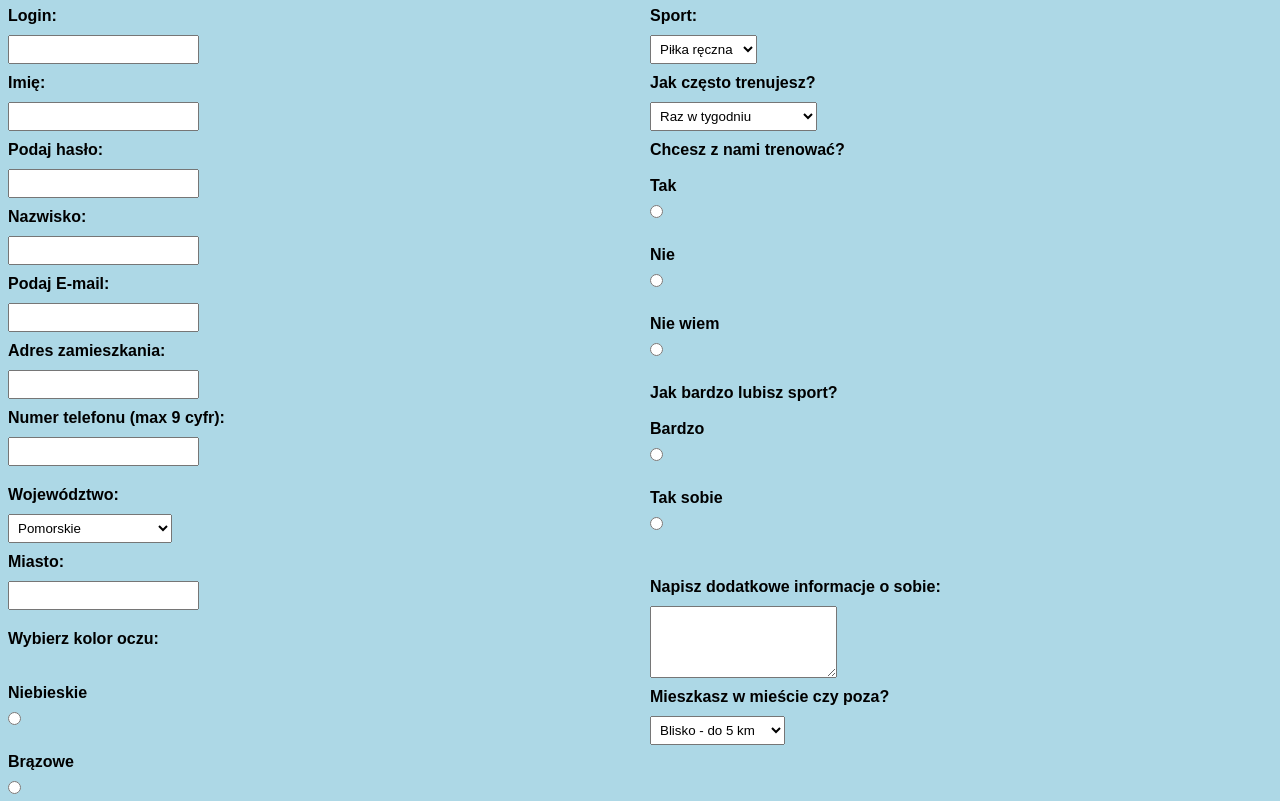
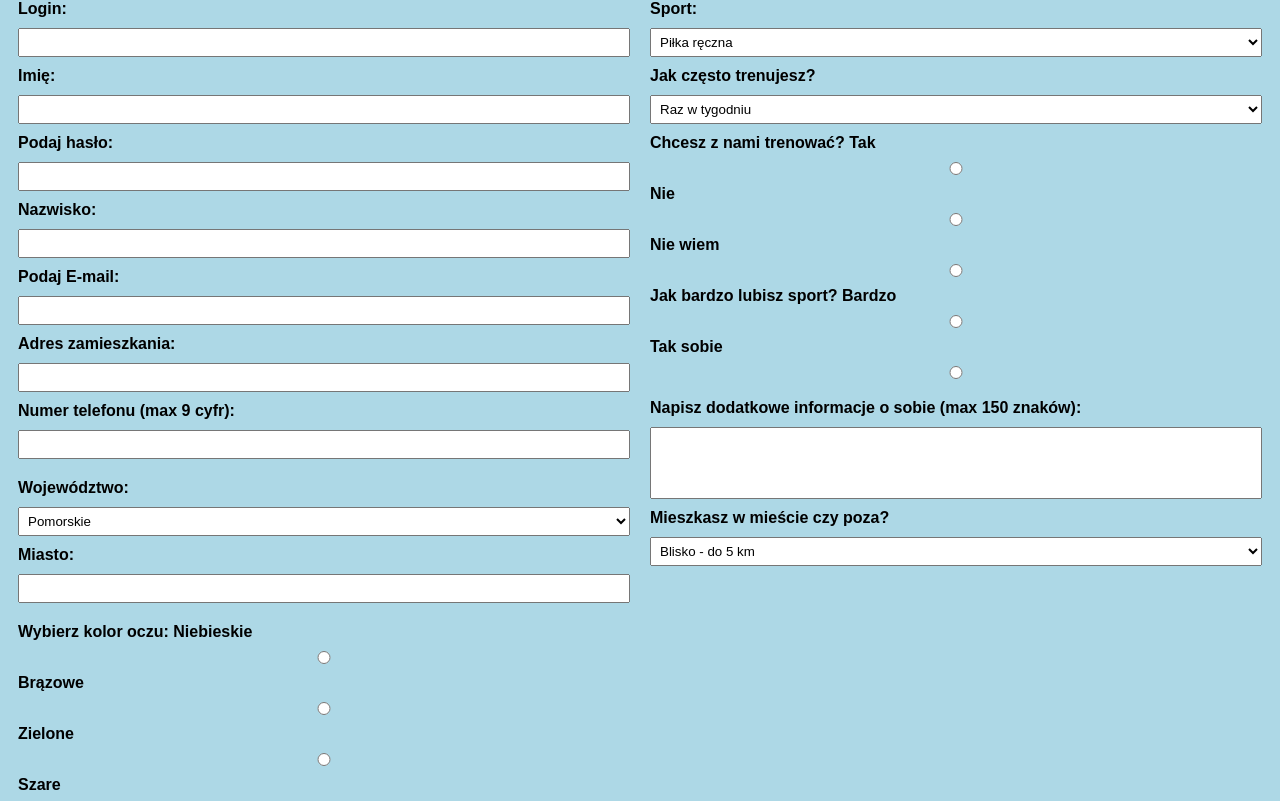
Before and after one commit to jakubtartas/spr1, a plain HTML site: page tartas_formularz.html in a window 1280 px wide. Shown: the part 73-874 px from the top of the page. Drawn offline with Linux system fonts and the light colour scheme.

Commit message:
Update tartas_formularz.html

```diff
--- a/tartas_formularz.html
+++ b/tartas_formularz.html
@@ -1,110 +1,120 @@
 <!DOCTYPE html>
+<!-- Wykonał: Jakub Tartas -->
 <html lang="pl">
   <head>
     <meta charset="UTF-8">
     <meta name="viewport" content="width=device-width, initial-scale=1.0">
-    <title>Ankieta Wyboru Do Szkolnych Drużyn Sportowych</title>
+    <title>Wykonał: Tartas</title>
+    <!-- Wykonał: Jakub Tartas -->
     <style>
       body {
         font-family: Arial, sans-serif;
         background-color: #add8e6;
       }
+
       .form-section {
         margin-bottom: 20px;
       }
+
       label {
         font-weight: bold;
+        font-size: 1rem;
       }
-        input, select, textarea, button {
+
+      input,
+      select,
+      textarea,
+      button {
         display: block;
         margin: 10px 0;
         padding: 5px;
+        width: 100%;
+        box-sizing: border-box;
       }
+
       .form-container {
         display: flex;
+        flex-wrap: wrap;
       }
-        .left-section {
-            flex: 1;
-        }
+
+      .left-section,
       .right-section {
         flex: 1;
-            margin-left: 20px;
+        min-width: 300px;
+        margin: 10px;
       }
+
       .form-buttons {
         margin-top: 20px;
         display: flex;
         justify-content: center;
         gap: 20px;
       }
+
       .form-buttons button {
         flex: 1;
         max-width: 300px;
         padding: 15px;
         font-size: 18px;
       }
+
+      textarea {
+        resize: none;
+      }
     </style>
   </head>
   <body>
-        <h1>Ankieta Wyboru Do Szkolnych Drużyn Sportowych</h1>
+    <!-- Wykonał: Jakub Tartas -->
+    <center>
+      <font size="6"><i><b>Ankieta Wyboru Do Szkolnych Drużyn Sportowych</b></i></font><br><br>
+    </center>
     <form action="#" method="POST" onsubmit="location.reload(); return false;">
-
       <div class="form-container">
+        <!-- Wykonał: Jakub Tartas -->
         <div class="left-section">
           <div class="form-section">
             <label for="login">Login:</label>
             <input type="text" id="login" name="login" maxlength="30">
-
             <label for="name">Imię:</label>
             <input type="text" id="name" name="name">
-
             <label for="password">Podaj hasło:</label>
             <input type="password" id="password" name="password" maxlength="30">
-
             <label for="surname">Nazwisko:</label>
             <input type="text" id="surname" name="surname">
-
             <label for="email">Podaj E-mail:</label>
+            <!-- Wykonał: Jakub Tartas -->
             <input type="email" id="email" name="email">
-
             <label for="address">Adres zamieszkania:</label>
             <input type="text" id="address" name="address">
-
             <label for="phone">Numer telefonu (max 9 cyfr):</label>
             <input type="text" id="phone" name="phone" maxlength="9">
           </div>
-
           <div class="form-section">
             <label for="wojewodztwo">Województwo:</label>
             <select id="wojewodztwo" name="wojewodztwo">
               <option value="pomorskie">Pomorskie</option>
               <option value="zachodnio-pomorskie">Zachodnio-pomorskie</option>
+           <!-- Wykonał: Jakub Tartas -->
               <option value="warmińsko-mazurkskie">Warmińsko-mazurskie</option>
               <option value="podlaskie">Podlaskie</option>
             </select>
-
             <label for="miasto">Miasto:</label>
             <input type="text" id="miasto" name="miasto">
           </div>
-
-
           <div class="form-section">
-                        <label>Wybierz kolor oczu:</label> <br> <br><br>
-
+            <label>Wybierz kolor oczu:</label>
             <label for="niebieskie">Niebieskie</label>
-                            <input type="radio" id="niebieskie" name="kolor_oczu" value="niebieskie"><br>
-
+            <input type="radio" id="niebieskie" name="kolor_oczu" value="niebieskie">
             <label for="brazowe">Brązowe</label>
-                            <input type="radio" id="brazowe" name="kolor_oczu" value="brazowe"><br>
-
+            <input type="radio" id="brazowe" name="kolor_oczu" value="brazowe">
             <label for="zielone">Zielone</label>
-                            <input type="radio" id="zielone" name="kolor_oczu" value="zielone"><br>
-
+            <input type="radio" id="zielone" name="kolor_oczu" value="zielone">
             <label for="szare">Szare</label>
             <input type="radio" id="szare" name="kolor_oczu" value="szare">
           </div>
         </div>
-
         <div class="right-section">
+          <!-- Wykonał: Jakub Tartas -->
           <div class="form-section">
             <label>Sport:</label>
             <select id="ulubiony_sport" name="ulubiony_sport">
@@ -113,48 +123,42 @@
               <option value="koszykowka">Koszykówka</option>
               <option value="siatkowka">Siatkówka</option>
             </select>
-
             <label>Jak często trenujesz?</label>
             <select id="czestotliwosc" name="czestotliwosc">
               <option value="raz">Raz w tygodniu</option>
               <option value="dwa">Dwa razy w tygodniu</option>
+              <!-- Wykonał: Jakub Tartas -->
               <option value="trzy">Trzy razy w tygodniu</option>
               <option value="cztery">Cztery razy w tygodniu</option>
             </select>
-
-                        <label>Chcesz z nami trenować?</label> <br> <br>
+            <label>Chcesz z nami trenować?</label>
             <label for="tak">Tak</label>
-                            <input type="radio" id="tak" name="trenowanie" value="tak"> <br>
-
+            <input type="radio" id="tak" name="trenowanie" value="tak">
             <label for="nie">Nie</label>
-                            <input type="radio" id="nie" name="trenowanie" value="nie"><br>
-
+            <input type="radio" id="nie" name="trenowanie" value="nie">
             <label for="nie_wiem">Nie wiem</label>
-                            <input type="radio" id="nie_wiem" name="trenowanie" value="nie_wiem"><br>
-
-                    <label>Jak bardzo lubisz sport?</label><br><br>
+            <input type="radio" id="nie_wiem" name="trenowanie" value="nie_wiem">
+            <!-- Wykonał: Jakub Tartas -->
+            <label>Jak bardzo lubisz sport?</label>
             <label for="bardzo">Bardzo</label>
-                        <input type="radio" id="bardzo" name="lubi_sport" value="bardzo"><br>
-
+            <input type="radio" id="bardzo" name="lubi_sport" value="bardzo">
             <label for="srednio">Tak sobie</label>
-                            <input type="radio" id="srednio" name="lubi_sport" value="srednio"><br>
+            <input type="radio" id="srednio" name="lubi_sport" value="srednio">
           </div>
-
           <div class="form-section">
-                        <label for="informacje">Napisz dodatkowe informacje o sobie:</label>
-                        <textarea id="informacje" name="informacje" maxlength="150" rows="4"></textarea>
-
+            <label for="informacje">Napisz dodatkowe informacje o sobie (max 150 znaków):</label>
+            <textarea id="informacje" name="informacje" maxlength="150" rows="4" style="resize: none;"></textarea>
             <label>Mieszkasz w mieście czy poza?</label>
             <select id="lokalizacja" name="lokalizacja">
               <option value="blisko_5">Blisko - do 5 km</option>
               <option value="blisko_10">Blisko - do 10 km</option>
               <option value="blisko_25">Poza - do 25 km</option>
+      <!-- Wykonał: Jakub Tartas -->
               <option value="poza_50">Poza - od 50 km</option>
             </select>
           </div>
         </div>
       </div>
-
       <div class="form-buttons">
         <button type="submit">Wyślij</button>
         <button type="reset" onclick="this.form.reset();">Reset</button>
@@ -162,3 +166,4 @@
     </form>
   </body>
 </html>
+<!-- Wykonał: Jakub Tartas -->
```
Lines whose indentation alone changed are shown as unchanged.
